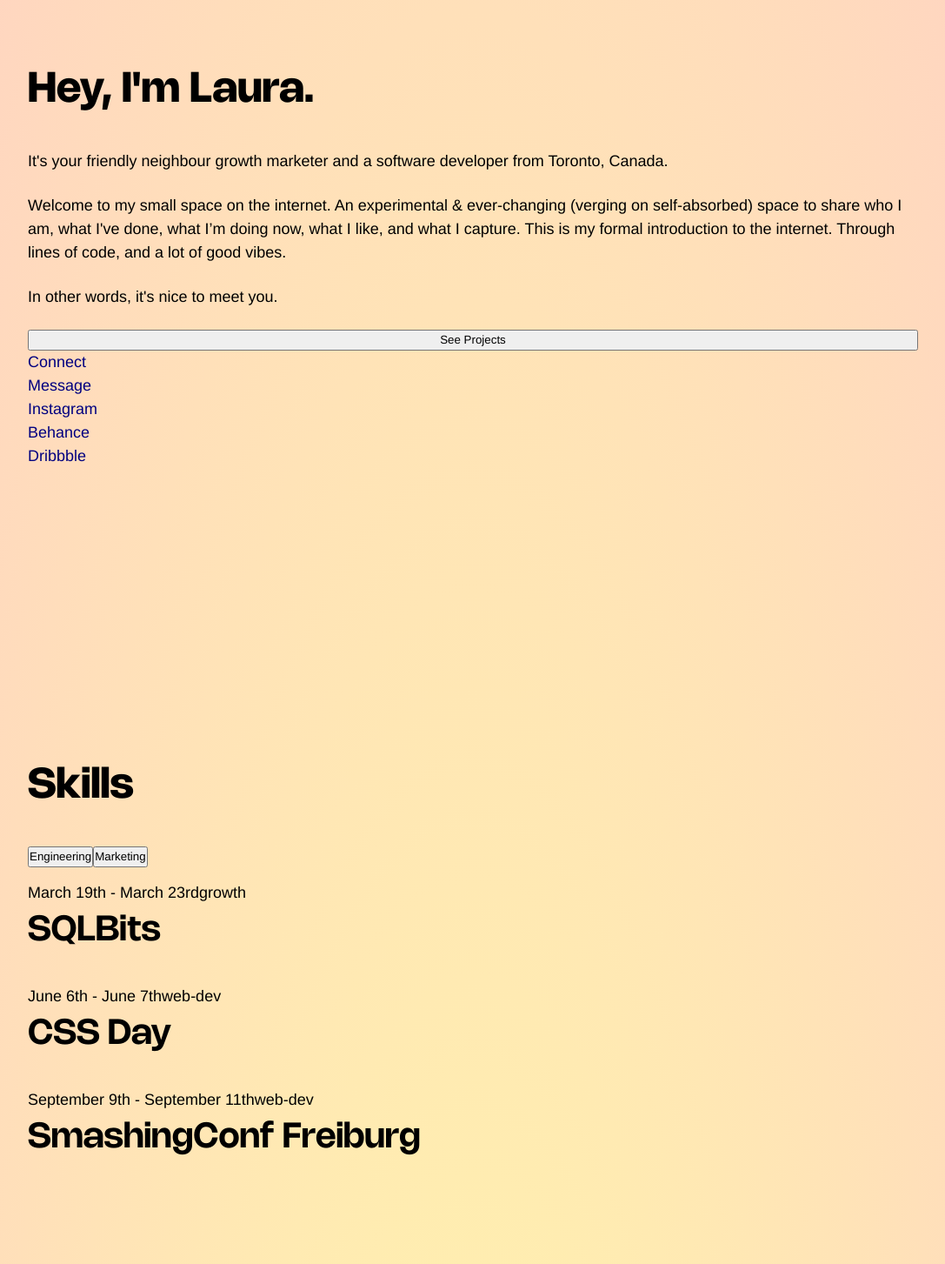
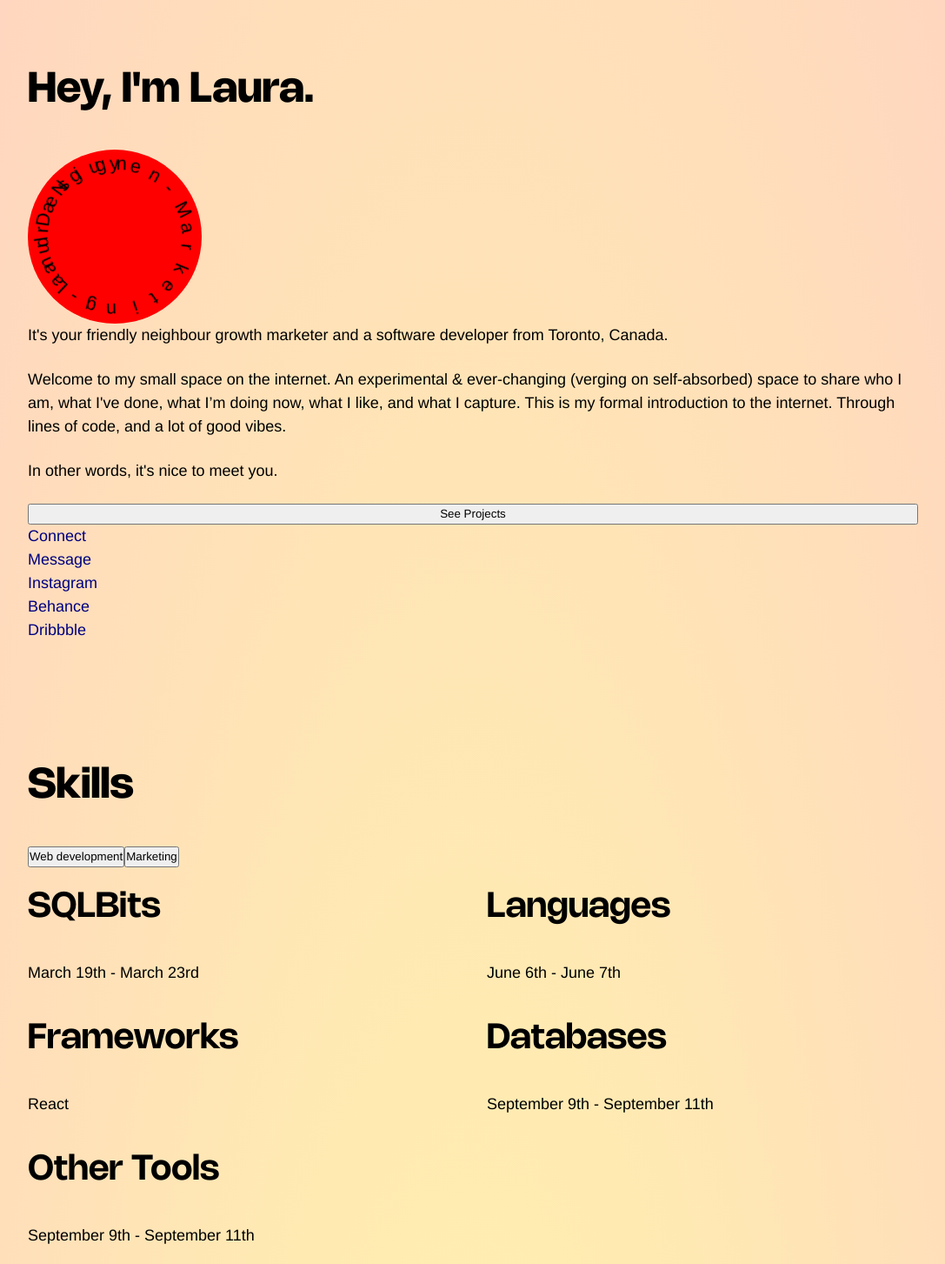
Before and after one commit to laura-nguyen/laura-nguyen-website, a React (Vite) app: page / in a window 1280 px wide. Shown: the part 64-1517 px from the top of the page at 87% size, without its empty margins (96-1183 px from the left). Built offline with nearby package versions, Linux system fonts and the light colour scheme; a web font is replaced by a local one.

Commit message:
added spinning circle text component

```diff
--- /dev/null
+++ b/src/components/CircleText/CircleText.jsx
@@ -0,0 +1,25 @@
+import "./CircleText.scss";
+import { useEffect } from "react";
+
+const CircleText = () => {
+  useEffect(() => {
+    const textElement = document.querySelector(".text p");
+    const text = textElement.innerText;
+    textElement.innerHTML = text
+      .split("")
+      .map(
+        (char, i) =>
+          `<span style="transform:rotate(${i * 8.3}deg)">${char}</span>`
+      )
+      .join("");
+  }, []);
+  return (
+    <div class="circle">
+      <div class="text">
+        <p>Laura Nguyen - Marketing - and Design</p>
+      </div>
+    </div>
+  );
+};
+
+export default CircleText;
--- /dev/null
+++ b/src/components/CircleText/CircleText.scss
@@ -0,0 +1,39 @@
+@import "./../../styles/partials/mixins.scss";
+@import "./../../styles/partials/typography.scss";
+@import "./../../styles/partials/variables.scss";
+
+.circle {
+  position: relative;
+  width: 200px;
+  height: 200px;
+  background: red;
+  border-radius: 50%;
+  display: flex;
+  justify-content: center;
+  align-items: center;
+  animation: spin 10s linear infinite;
+}
+
+.text {
+  width: 100%;
+  height: 100%;
+  position: absolute;
+  animation: anim 10s linear infinite;
+  font-family: Arial, Helvetica, sans-serif !important;
+}
+
+@keyframes anim {
+  0% {
+    transform: rotate(0deg);
+  }
+  100% {
+    transform: rotate(360deg);
+  }
+}
+
+.text span {
+  position: absolute;
+  left: 50%;
+  font-size: 1.2em;
+  transform-origin: 0 100px;
+}
--- a/src/components/HorizontalTabs/HorizontalTabs.jsx
+++ b/src/components/HorizontalTabs/HorizontalTabs.jsx
@@ -5,12 +5,12 @@ const HorizontalTabs = () => {
   useEffect(() => {
     const filterList = document.querySelector(".horizontal-filter");
     const filterButtons = filterList.querySelectorAll(".horizontal-filter-btn");
-    const conferences = document.querySelectorAll(".conference");
+    const skills = document.querySelectorAll(".skill");
 
-    let conferenceIndex = 0;
+    let skillIndex = 0;
 
-    conferences.forEach((conference) => {
-      conference.style.viewTransitionName = `conf-${++conferenceIndex}`;
+    skills.forEach((skill) => {
+      skill.style.viewTransitionName = `conf-${++skillIndex}`;
     });
 
     filterButtons.forEach((button) => {
@@ -35,12 +35,12 @@ const HorizontalTabs = () => {
     }
 
     function filterEvents(filter) {
-      conferences.forEach((conference) => {
-        let eventCategory = conference.getAttribute("skill-category");
-        if (filter === "all" || filter === eventCategory) {
-          conference.removeAttribute("hidden");
+      skills.forEach((skill) => {
+        let skillCategory = skill.getAttribute("skill-category");
+        if (filter === "all" || filter === skillCategory) {
+          skill.removeAttribute("hidden");
         } else {
-          conference.setAttribute("hidden", "");
+          skill.setAttribute("hidden", "");
         }
       });
     }
@@ -55,38 +55,53 @@ const HorizontalTabs = () => {
               className="horizontal-filter-btn active"
               skill-filter="web-dev"
             >
-              Engineering
+              Web development
             </button>
             <button className="horizontal-filter-btn" skill-filter="growth">
               Marketing
             </button>
           </div>
 
-          <ul className="conference-list">
-            <li className="conference" skill-category="growth">
-              <div className="conference-details">
-                <span className="conference-date">March 19th - March 23rd</span>
-                <span className="conference-category">growth</span>
+          <ul className="skill-list">
+            <li className="skill" skill-category="growth">
+              <div className="skill-details">
+                <h2 className="skill-name">SQLBits</h2>
+                <span className="skill-details-list">
+                  March 19th - March 23rd
+                </span>
               </div>
-              <h2 className="conference-name">SQLBits</h2>
             </li>
 
-            <li className="conference" skill-category="web-dev">
-              <div className="conference-details">
-                <span className="conference-date">June 6th - June 7th</span>
-                <span className="conference-category">web-dev</span>
+            <li className="skill" skill-category="web-dev">
+              <div className="skill-details">
+                <h2 className="skill-name">Languages</h2>
+                <span className="skill-details-list">June 6th - June 7th</span>
               </div>
-              <h2 className="conference-name">CSS Day</h2>
             </li>
 
-            <li className="conference" skill-category="web-dev">
-              <div className="conference-details">
-                <span className="conference-date">
+            <li className="skill" skill-category="web-dev">
+              <div className="skill-details">
+                <h2 className="skill-name">Frameworks</h2>
+                <ul className="skill-details-list">
+                  <li>React</li>
+                </ul>
+              </div>
+            </li>
+            <li className="skill" skill-category="web-dev">
+              <div className="skill-details">
+                <h2 className="skill-name">Databases</h2>
+                <span className="skill-details-list">
                   September 9th - September 11th
                 </span>
-                <span className="conference-category">web-dev</span>
               </div>
-              <h2 className="conference-name">SmashingConf Freiburg</h2>
+            </li>
+            <li className="skill" skill-category="web-dev">
+              <h2 className="skill-name">Other Tools</h2>
+              <div className="skill-details">
+                <span className="skill-details-list">
+                  September 9th - September 11th
+                </span>
+              </div>
             </li>
           </ul>
         </div>
--- a/src/components/HorizontalTabs/HorizontalTabs.scss
+++ b/src/components/HorizontalTabs/HorizontalTabs.scss
@@ -0,0 +1,12 @@
+@import "./../../styles/partials/mixins.scss";
+@import "./../../styles/partials/typography.scss";
+@import "./../../styles/partials/variables.scss";
+
+.skill-list {
+  display: grid;
+
+  @include tablet {
+    grid-template-columns: repeat(2, 1fr);
+    gap: 2rem;
+  }
+}
--- a/src/pages/HomePage/HomePage.jsx
+++ b/src/pages/HomePage/HomePage.jsx
@@ -1,11 +1,13 @@
 import "./HomePage.scss";
 import ProjectTabs from "../../components/ProjectTabs/ProjectTabs";
 import HorizontalTabs from "../../components/HorizontalTabs/HorizontalTabs";
+import CircleText from "../../components/CircleText/CircleText";
 const HomePage = () => {
   return (
     <>
       <main className="main">
         <h1>Hey, I'm Laura.</h1>
+        <CircleText />
         <p>
           It's your friendly neighbour growth marketer and a software developer
           from Toronto, Canada.
```
